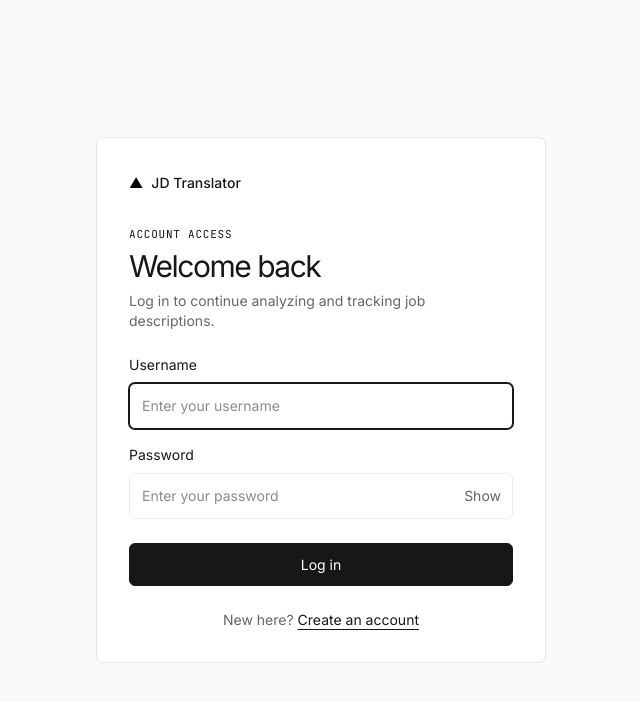
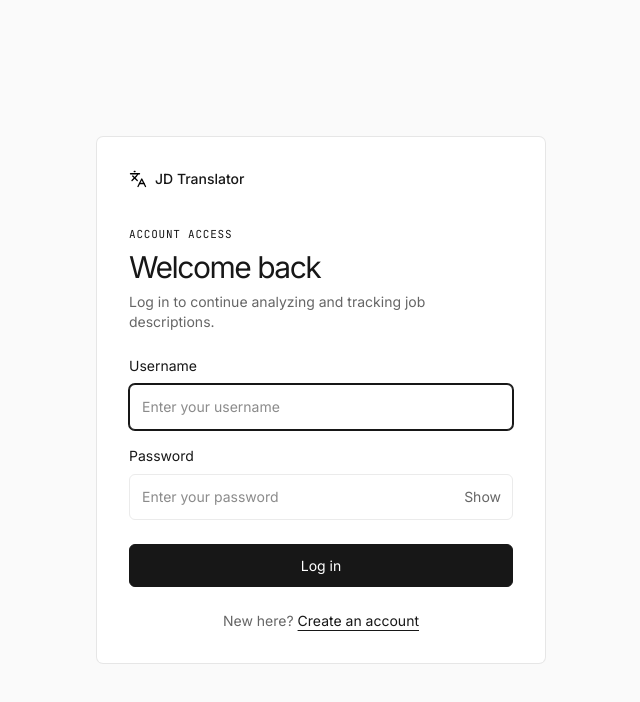
Before and after one commit to xianglid3/JD_Analyzer, a React app in the folder frontend/: page /login in a window 1280 px wide. Shown: the top 702 px of the page, without its empty margins (319-959 px from the left). Built offline with nearby package versions, Linux system fonts and the light colour scheme; the HTML template or start-up script is replaced by a standard one.

Commit message:
CI frtonend test

```diff
--- a/frontend/src/components/AuthShell.jsx
+++ b/frontend/src/components/AuthShell.jsx
@@ -1,11 +1,12 @@
 import { Link } from 'react-router-dom'
+import TranslateMark from './TranslateMark'
 
 export default function AuthShell({ title, description, children, footer }) {
   return (
     <main className="grid min-h-screen place-items-center bg-surface px-4 py-10">
       <section className="surface-card w-full max-w-md p-6 animate-page-in sm:p-8">
         <Link to="/dashboard" className="inline-flex items-center gap-2 text-sm font-medium text-ink">
-          <span className="text-carbon" aria-hidden="true">▲</span>
+          <TranslateMark className="h-[18px] w-[18px] text-carbon" />
           JD Translator
         </Link>
         <p className="eyebrow mt-8">Account access</p>
--- a/frontend/src/components/NavBar.jsx
+++ b/frontend/src/components/NavBar.jsx
@@ -2,6 +2,7 @@ import { useMutation, useQueryClient } from '@tanstack/react-query'
 import { Link, NavLink, useNavigate } from 'react-router-dom'
 import { apiFetch } from '../lib/api'
 import { Spinner } from './Feedback'
+import TranslateMark from './TranslateMark'
 
 export default function NavBar() {
   const navigate = useNavigate()
@@ -25,7 +26,7 @@ export default function NavBar() {
     <header className="sticky top-0 z-40 h-16 bg-surface/90 backdrop-blur-xl">
       <div className="mx-auto flex h-full max-w-7xl items-center gap-4 px-4 sm:px-6 lg:px-12">
         <Link to="/dashboard" className="flex shrink-0 items-center gap-2 text-sm font-medium text-ink">
-          <span className="text-carbon" aria-hidden="true">▲</span>
+          <TranslateMark className="h-[18px] w-[18px] text-carbon" />
           <span className="hidden sm:inline">JD Translator</span>
           <span className="sm:hidden">JD</span>
         </Link>
@@ -50,7 +51,7 @@ export default function NavBar() {
             type="button"
             onClick={() => logout.mutate()}
             disabled={logout.isPending}
-            className="inline-flex min-h-8 items-center gap-2 rounded-full border border-border bg-white px-3 text-sm text-charcoal hover:text-ink"
+            className="inline-flex items-center gap-2 rounded-md border border-border bg-white px-3 py-2 text-sm font-normal leading-5 text-charcoal hover:text-ink"
           >
             {logout.isPending && <Spinner size="sm" />}
             <span className="hidden sm:inline">{logout.isPending ? 'Logging out…' : 'Log out'}</span>
--- /dev/null
+++ b/frontend/src/components/TranslateMark.jsx
@@ -0,0 +1,21 @@
+export default function TranslateMark({ className = 'h-4 w-4' }) {
+  return (
+    <svg
+      aria-hidden="true"
+      className={className}
+      viewBox="0 0 24 24"
+      fill="none"
+      stroke="currentColor"
+      strokeWidth="1.75"
+      strokeLinecap="round"
+      strokeLinejoin="round"
+    >
+      <path d="m5 8 6 6" />
+      <path d="m4 14 6-6 2-3" />
+      <path d="M2 5h12" />
+      <path d="M7 2h1" />
+      <path d="m22 22-5-10-5 10" />
+      <path d="M14 18h6" />
+    </svg>
+  )
+}
--- a/frontend/src/pages/ResumePage.jsx
+++ b/frontend/src/pages/ResumePage.jsx
@@ -115,7 +115,6 @@ export default function ResumePage() {
             <p className="mt-1 text-sm text-muted">Paste text or upload a supported file. Nothing is saved until you confirm below.</p>
           </div>
 
-          <label htmlFor="resume-text" className="text-sm text-ink">Resume text</label>
           <textarea
             id="resume-text"
             value={resumeText}
```
